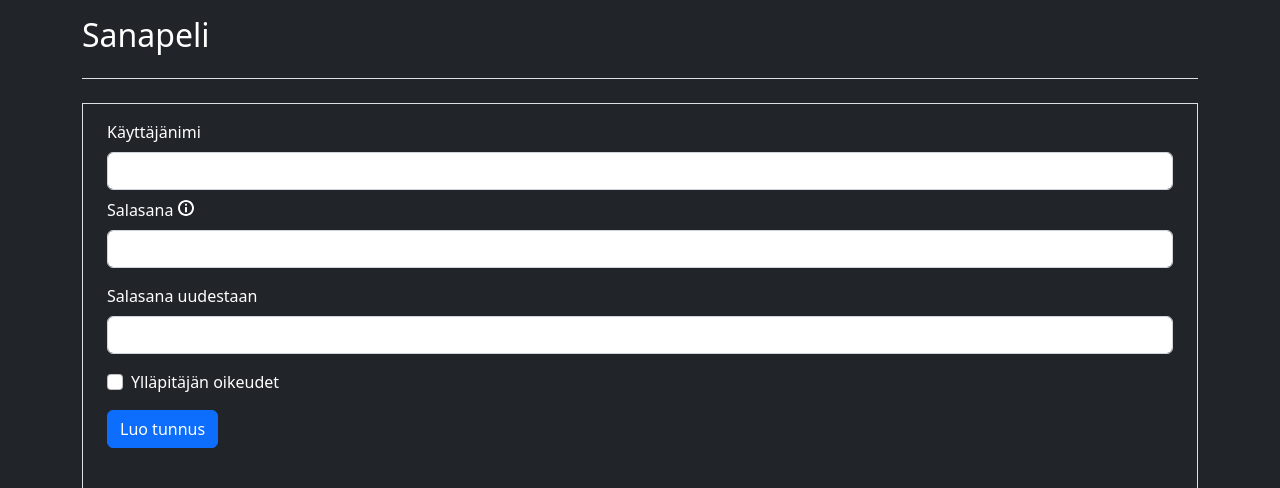
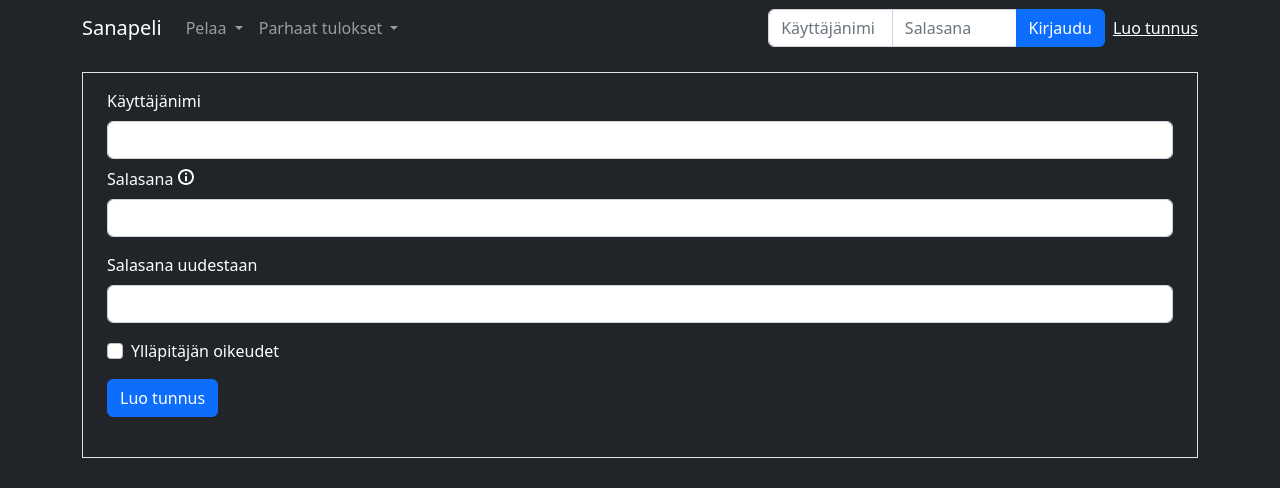
Before and after one commit to hnen/wordgame, a Flask app: page /auth/register in a window 1280 px wide. Shown: the top 488 px of the page. Run offline with Flask 2, Linux system fonts and the light colour scheme; some libraries are stand-ins or nearby versions.

Commit message:
add navbar. inject auth info globally so login info can be shown in navbar.

```diff
--- a/app.py
+++ b/app.py
@@ -1,3 +1 @@
-from wordgame import create_app
-
-app = create_app()
+import wordgame
--- /dev/null
+++ b/wordgame/app.py
@@ -0,0 +1,30 @@
+from flask import Flask, request
+from flask import render_template
+from os import getenv
+import html
+from . import db
+
+app = Flask(__name__, static_url_path='/static')
+
+app.secret_key = getenv("SECRET_KEY")
+app.debug = True
+
+db.init(app)
+
+from . import game
+from . import admin
+from . import index
+from . import auth
+from . import results
+
+app.register_blueprint(index.bp)
+app.register_blueprint(game.bp)
+app.register_blueprint(admin.bp)
+app.register_blueprint(auth.bp)
+app.register_blueprint(results.bp)
+
+@app.context_processor
+def inject_messages():
+    message = html.escape(request.args["message"]) if request and "message" in request.args else None
+    error = html.escape(request.args["error"]) if request and "error" in request.args else None
+    return dict(message=message, error=error)
--- a/wordgame/auth.py
+++ b/wordgame/auth.py
@@ -1,6 +1,7 @@
 from flask import Blueprint, session, request
 from flask import render_template, redirect, url_for
 from .db import Dao
+from .app import app
 import re
 import hashlib
 
@@ -134,3 +135,10 @@ def validate_password(password_text):
 
 def password_hash(password_text):
     return hashlib.sha256(password_text.encode('utf-8')).hexdigest()
+
+@app.context_processor
+def inject_auth():
+    dao = Dao()
+    session = AuthSession()
+    account = dao.get_account( session.get_account() ) if session.is_logged_in() else None
+    return dict(account=account)
--- a/wordgame/static/css/style.css
+++ b/wordgame/static/css/style.css
@@ -36,3 +36,8 @@ td > label {
     padding: 8px;
     /* background-color: rgba(255, 0, 0, 1); */
 }
+
+.dropdown:hover .dropdown-menu {
+    display: block;
+    margin-top: 0;
+ }
--- a/wordgame/templates/base.html
+++ b/wordgame/templates/base.html
@@ -9,6 +9,7 @@
 
 <body class="text-white bg-dark">
     <main role="main">
+        <!--
         <div class="container">
                 <header class="text-white border-bottom pt-3 mb-4">
                     <nav style="--bs-breadcrumb-divider: '»';"aria-label="breadcrumb">
@@ -21,6 +22,70 @@
                     </nav>
                 </header>
         </div>
+        -->
+        <nav class="navbar navbar-expand-lg navbar-dark bg-dark">
+            <div class="container-md">
+              <a class="navbar-brand" href="/">Sanapeli</a>
+              <button class="navbar-toggler" type="button" data-bs-toggle="collapse" data-bs-target="#navbarSupportedContent" aria-controls="navbarSupportedContent" aria-expanded="false" aria-label="Toggle navigation">
+                <span class="navbar-toggler-icon"></span>
+              </button>
+              <div class="collapse navbar-collapse" id="navbarSupportedContent">
+                <ul class="navbar-nav me-auto mb-2 mb-lg-0">
+                  <li class="nav-item dropdown">
+                    <a class="nav-link dropdown-toggle" href="#" id="navbarPlay" role="button" data-bs-toggle="dropdown" aria-expanded="false">
+                        Pelaa
+                    </a>
+                    <ul class="dropdown-menu" aria-labelledby="navbarPlay">
+                        <li><a class="dropdown-item" href="#">Action</a></li>
+                        <li><a class="dropdown-item" href="#">Another action</a></li>
+                        <li><hr class="dropdown-divider"></li>
+                        <li><a class="dropdown-item" href="#">Something else here</a></li>
+                    </ul>
+                  </li>
+                  <li class="nav-item dropdown">
+                    <a class="nav-link dropdown-toggle" href="#" id="navbarDropdown" role="button" data-bs-toggle="dropdown" aria-expanded="false">
+                      Parhaat tulokset
+                    </a>
+                    <ul class="dropdown-menu" aria-labelledby="navbarDropdown">
+                      <li><a class="dropdown-item" href="#">Action</a></li>
+                      <li><a class="dropdown-item" href="#">Another action</a></li>
+                      <li><hr class="dropdown-divider"></li>
+                      <li><a class="dropdown-item" href="#">Something else here</a></li>
+                    </ul>
+                  </li>
+                  {% if account and account.is_admin %}
+                    <li class="nav-item dropdown">
+                        <a class="nav-link dropdown-toggle" href="#" id="navbarDropdown" role="button" data-bs-toggle="dropdown" aria-expanded="false">
+                        Ylläpito
+                        </a>
+                        <ul class="dropdown-menu" aria-labelledby="navbarDropdown">
+                        <li><a class="dropdown-item" href="#">Action</a></li>
+                        <li><a class="dropdown-item" href="#">Another action</a></li>
+                        <li><hr class="dropdown-divider"></li>
+                        <li><a class="dropdown-item" href="#">Something else here</a></li>
+                        </ul>
+                    </li>
+                  {% endif %}
+                </ul>
+
+                {% if account %}
+                    <span class="navbar-text">Kirjautunut: {{account.username}}</span>
+                    <div class="d-flex">
+                        <form action="auth/logout" method="POST" class="d-flex login-container input-group mx-2">
+                            <button type="submit" class="btn btn-danger">Kirjaudu ulos</button>
+                        </form>
+                    </div>
+                {% else %}
+                    <form class="d-flex login-container input-group mx-2" style="width:33%" action="auth/login" method="post">
+                        <input class="form-control" placeholder="Käyttäjänimi" id="account_name" name="account_name">
+                        <input class="form-control" type="password" placeholder="Salasana" id="account_pass" name="account_pass">
+                        <button class="btn btn-primary" type="submit">Kirjaudu</button>
+                    </form>
+                    <span class="navbar-text"><a href="/auth/register">Luo tunnus</a></span>
+                {% endif %}
+            </div>
+            </div>
+        </nav>
 
         <div class="container">
             <section class="content">
--- a/wordgame/templates/index.html
+++ b/wordgame/templates/index.html
@@ -3,7 +3,6 @@
 {% block content %}
   <p>
     {% if account %}
-      <form action="auth/logout" method="POST" class="mb-4"><button type="submit" class="btn btn-danger">Kirjaudu ulos</button></form>
       <div class="container border mb-4 pt-3 px-4">
         <h3 class="mb-3">Aloita Peli</h3>
         <div class="container">
```
Also changed, not shown: wordgame/__init__.py (+2 -27 lines), wordgame/index.py (+1 -7 lines).
